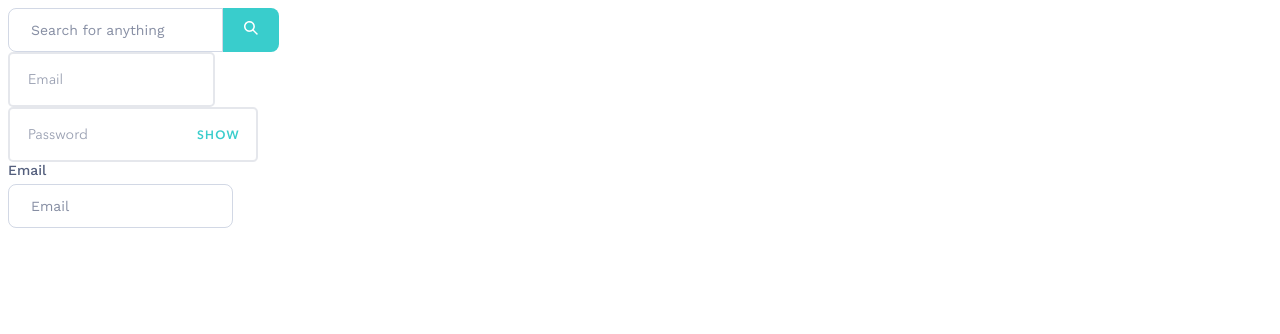
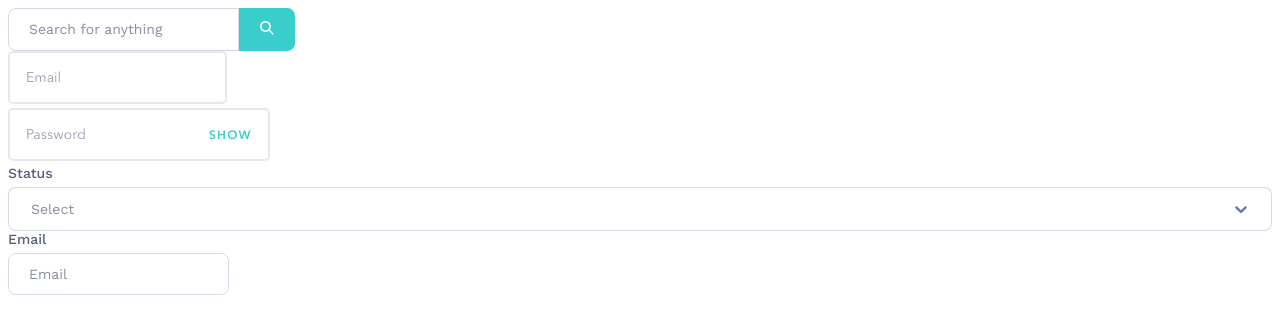
Before and after one commit to Fredobumma/lendsqr-fe-test, a React (Vite) app: page / in a window 1280 px wide. Shown: the top 334 px of the page. Built offline with nearby package versions, Linux system fonts and the light colour scheme.

Commit message:
--feat: build the select input

```diff
--- a/package.json
+++ b/package.json
@@ -11,7 +11,8 @@
   },
   "dependencies": {
     "react": "^18.2.0",
-    "react-dom": "^18.2.0"
+    "react-dom": "^18.2.0",
+    "react-select": "^5.7.7"
   },
   "devDependencies": {
     "@types/react": "^18.2.15",
--- a/src/App.tsx
+++ b/src/App.tsx
@@ -1,4 +1,9 @@
-import { SearchInput, TextInput } from "./baseElements";
+import { SearchInput, SelectInput, TextInput } from "./baseElements";
+
+const selectOptions = [
+	{ value: 1, label: "English" },
+	{ value: 2, label: "Hindi" },
+];
 
 function App() {
 	return (
@@ -12,6 +17,7 @@ function App() {
 				<TextInput name="email" type="text" placeholder="Email" />
 				<TextInput name="email" type="password" placeholder="Password" />
 			</div>
+			<SelectInput label="Status" name="search" optionsList={selectOptions} />
 			<TextInput name="email" type="text" placeholder="Email" label="Email" />
 		</>
 	);
--- /dev/null
+++ b/src/baseElements/SelectInput.tsx
@@ -0,0 +1,71 @@
+import Select, { StylesConfig } from "react-select";
+import type { InputProps } from "src/models";
+
+type OmittedInputProps = Omit<Omit<InputProps, "type">, "placeholder">;
+
+type SelectInputProps = {
+	optionsList: object[];
+} & OmittedInputProps;
+
+const customStyles: StylesConfig = {
+	control: (provided, { isFocused }) => ({
+		...provided,
+		border: isFocused
+			? "1px solid #39CDCC"
+			: "1px solid rgba(33, 63, 125, 0.2)",
+		borderRadius: "8px",
+		boxShadow: "none",
+		"&:hover": {
+			boxShadow: "none",
+		},
+		fontWeight: 600,
+		height: 44,
+		paddingInline: "12px",
+	}),
+	dropdownIndicator: (provided) => ({
+		...provided,
+		color: "#213F7D",
+		opacity: 0.7,
+	}),
+	indicatorSeparator: (provided) => ({
+		...provided,
+		display: "none",
+	}),
+	singleValue: (provided) => ({
+		...provided,
+		color: "inherit",
+	}),
+	option: (provided, { isSelected }) => ({
+		...provided,
+		backgroundColor: isSelected ? "#39CDCC" : "transparent",
+	}),
+	placeholder: (provided) => ({
+		...provided,
+		color: "inherit",
+		fontWeight: 400,
+		opacity: 0.7,
+	}),
+};
+
+const SelectInput = ({ label, name, optionsList }: SelectInputProps) => {
+	return (
+		<div className="input-container">
+			{label && (
+				<label htmlFor={name} className="input__label">
+					{label}
+				</label>
+			)}
+			<Select
+				isSearchable
+				name={name}
+				noOptionsMessage={(value) => `${value} not found.`}
+				options={optionsList}
+				placeholder="Select"
+				styles={customStyles}
+			/>
+		</div>
+	);
+};
+
+export default SelectInput;
+// Basic app select-input structure.
--- a/src/baseElements/index.ts
+++ b/src/baseElements/index.ts
@@ -4,5 +4,6 @@ export { default as Figure } from "./Figure";
 export { default as Heading } from "./Heading";
 export { default as Text } from "./Text";
 export { default as SearchInput } from "./SearchInput";
+export { default as SelectInput } from "./SelectInput";
 export { default as TextInput } from "./TextInput";
 // Exporting all base elements.
--- a/src/styles/base/_inputs.scss
+++ b/src/styles/base/_inputs.scss
@@ -8,7 +8,7 @@
 .input__box {
   border: 1px solid rgba($color-primary, 0.2);
   display: inline-block;
-  padding: 12px 20px;
+  overflow: hidden;
   @include borderRadius(8px);
   @include transition(all 0.3s)
 }
@@ -19,6 +19,7 @@ input {
   font-family: inherit;
   font-size: 14px;
   font-weight: 600;
+  padding: 12px 20px;
   outline: none;
 }
 
--- a/src/styles/layouts/_layouts.scss
+++ b/src/styles/layouts/_layouts.scss
@@ -32,8 +32,12 @@ body {
 
   .text--input {
     border: 2px solid rgba($color-text, 0.15);
-    padding: 16px;
-    @include borderRadius(5px)
+    padding-right: 16px;
+    @include borderRadius(5px);
+
+    input {
+      padding: 16px;
+    }
   }
 
 }
```
Also changed, not shown: 1 other file (tests, documents, lock files or other folders).
